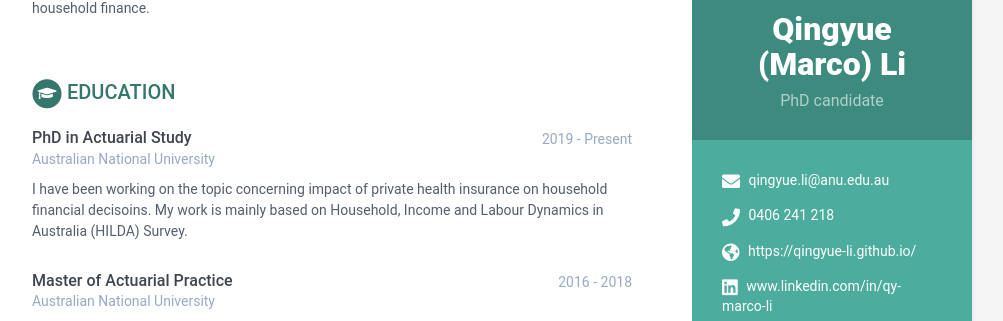
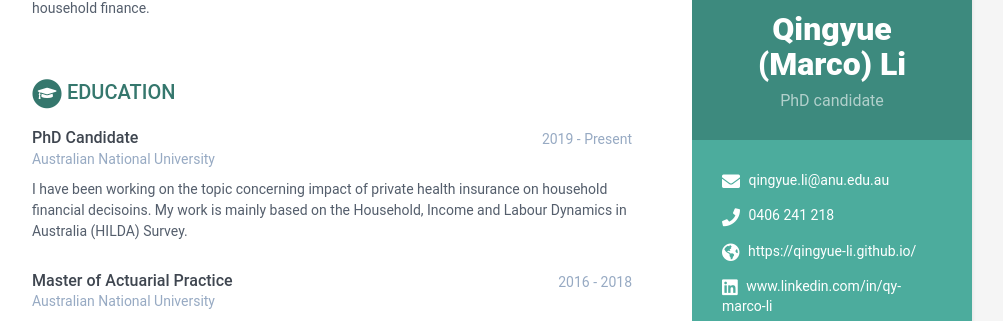
Before and after one commit to qingyue-li/qingyue-li.github.io, a Jekyll site: the page built from index.html, in a window 1280 px wide. Shown: the part 163-484 px from the top of the page, without its empty margins (168-1171 px from the left). Built offline with Jekyll 4.4.1, drawn with Linux system fonts in a browser that asks for light colours.

Commit message:
Update data.yml

```diff
--- a/_data/data.yml
+++ b/_data/data.yml
@@ -29,12 +29,12 @@ career-profile:
     summary: |
       I am a PhD candidate in actuarial study. My current research topics are panel data analysis and household finance.
 education:
-    - degree: PhD in Actuarial Study
+    - degree: PhD Candidate
       university: Australian National University
       time: 2019 - Present
       details: |
         I have been working on the topic concerning impact of private health insurance on household financial decisoins.
-        My work is mainly based on Household, Income and Labour Dynamics in Australia (HILDA) Survey.
+        My work is mainly based on the Household, Income and Labour Dynamics in Australia (HILDA) Survey.
     - degree: Master of Actuarial Practice
       university: Australian National University
       time: 2016 - 2018
```
